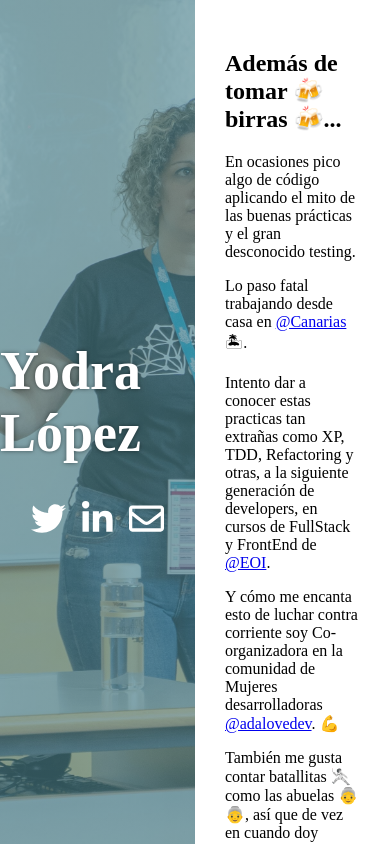
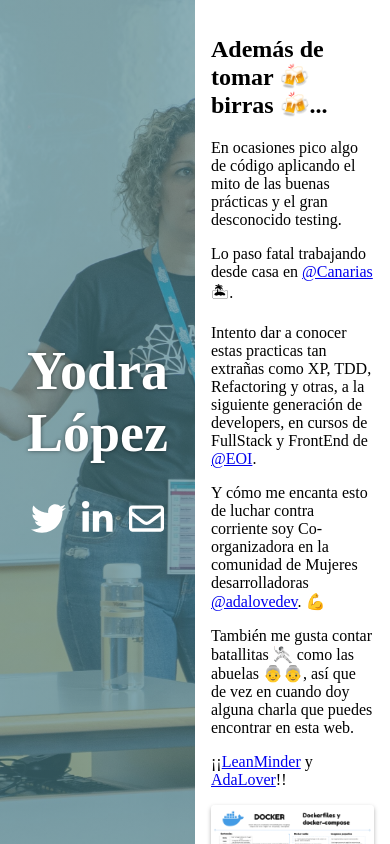
Before and after one commit to yodra/my-web, a Next.js app: page / in a window 390 px wide. Built offline with nearby package versions, Linux system fonts and the light colour scheme.

Commit message:
add responsive rules

```diff
--- a/components/articles/Articles.tsx
+++ b/components/articles/Articles.tsx
@@ -10,11 +10,21 @@ const Container = styled.div`
   max-width: 960px;
   margin-right: auto;
   margin-left: auto;
+  @media (max-width: 465px) {
+    padding: 0;
+  }
 `;
 
 const Group = styled.div`
   columns: 3;
   column-gap: 10px;
+  @media (width: 768px) {
+    columns: 2;
+  }
+  @media (max-width: 465px) {
+    columns: 1;
+  }
+
 `;
 
 interface ArticlesProps {
--- a/components/header/Header.tsx
+++ b/components/header/Header.tsx
@@ -17,6 +17,7 @@ const Container = styled.div`
   flex-direction: column;
   justify-content: center;
   align-items: center;
+  text-align: center;
 `;
 
 const SocialMedia = styled.div`
--- a/pages/index.tsx
+++ b/pages/index.tsx
@@ -15,8 +15,11 @@ const Body = styled.div`
   overflow-y: scroll;
   display: flex;
   flex-direction: column;
-  padding: 30px;
+  padding: 1.5em;
   box-sizing: border-box;
+  @media (max-width: 465px) {
+    padding: 1em;
+  }
 `;
 
 export const Profile: FC = () => {
```
